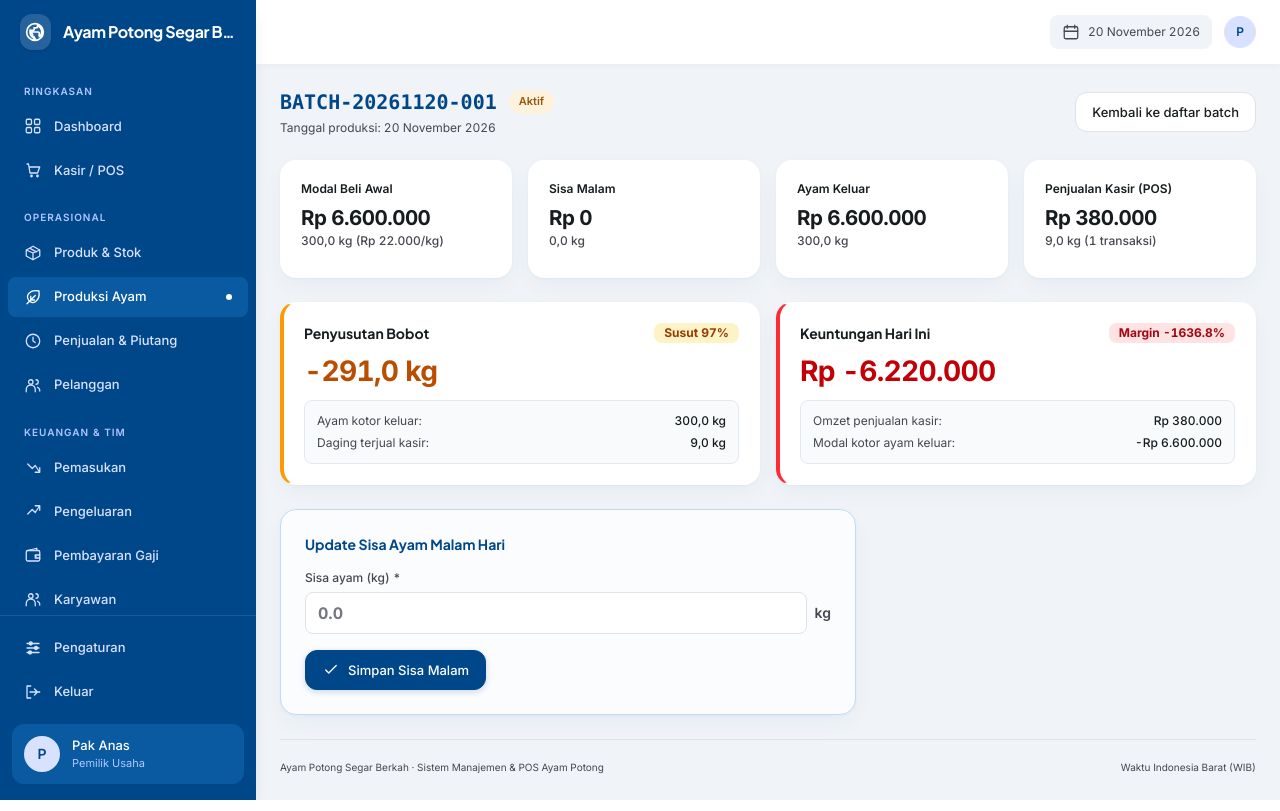
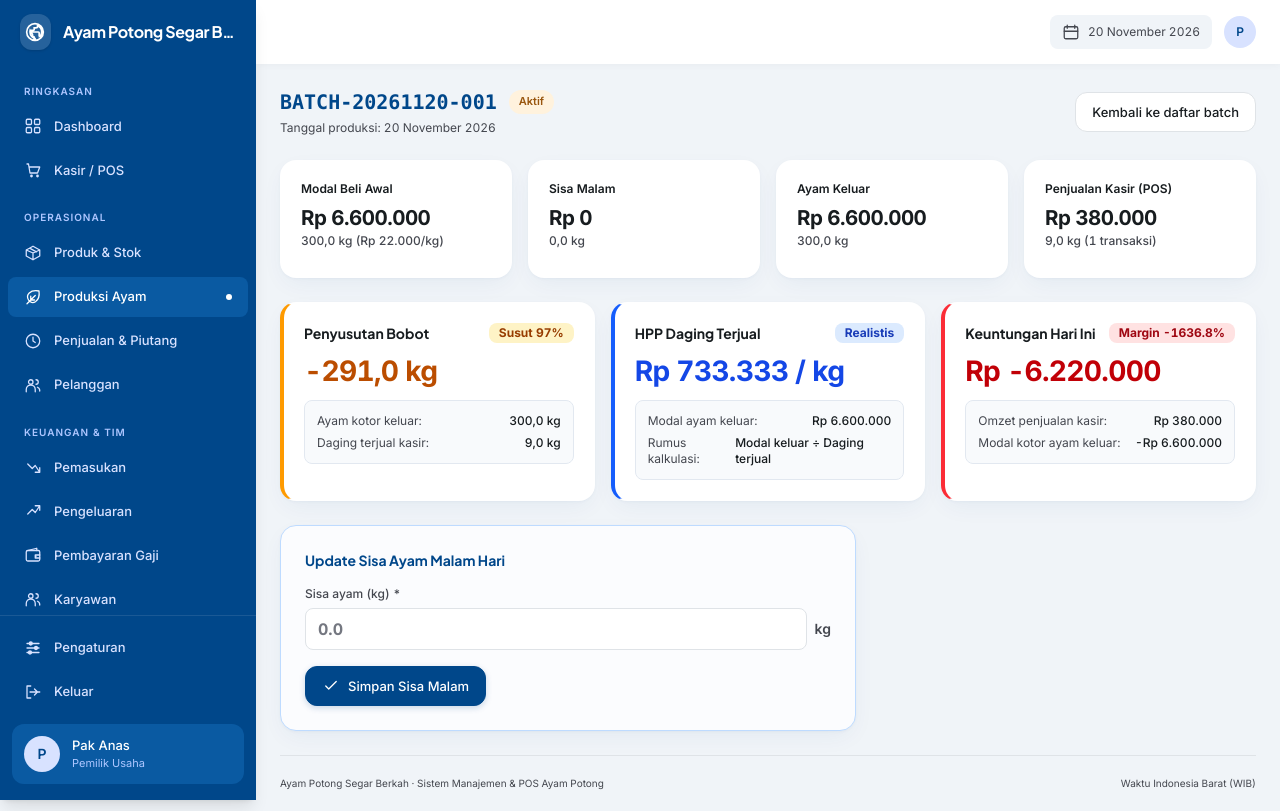
Before and after one commit to giestar-id/ayam-potong, a Laravel app: page /productions/1 in a window 1280 px wide. Run offline with Laravel 12, Linux system fonts and the light colour scheme; a user stored in the database is signed in; data comes from the database, SQL or seed files in the repository; data that the repository does not hold is empty; style sheets or scripts are compiled from the project's sources; some libraries are stand-ins or nearby versions.

Commit message:
feat: sinkronisasi hpp batch detail penyusutan dan restok produk tanpa hpp

```diff
--- a/app/Livewire/Products/Index.php
+++ b/app/Livewire/Products/Index.php
@@ -78,14 +78,12 @@ class Index extends Component
         ]);
 
         $product = Product::findOrFail($this->restockProductId);
-        $unitCost = $product->average_cost > 0 ? (float) $product->average_cost : 25000;
-        $totalCost = (float) $this->incomingCostTotal > 0 ? (float) $this->incomingCostTotal : round((float) $this->incomingQty * $unitCost);
 
         try {
             $productService->restock(
                 $product,
                 (float) $this->incomingQty,
-                $totalCost,
+                0.0,
                 $this->restockNotes ?: null
             );
 
--- a/app/Models/ProductionBatch.php
+++ b/app/Models/ProductionBatch.php
@@ -97,6 +97,9 @@ class ProductionBatch extends Model
         $shrinkageKg = max(0.0, round($usedWeightKg - $soldWeightKg, 2));
         $shrinkagePct = $usedWeightKg > 0 ? round(($shrinkageKg / $usedWeightKg) * 100, 2) : 0.0;
 
+        // HPP Daging Terjual: Modal kotor ayam keluar (setelah dikurangi sisa) dibagi total kg daging yang terjual di kasir
+        $hppPerKgSold = $soldWeightKg > 0 ? round($usedCost / $soldWeightKg, 2) : 0.0;
+
         // Keuntungan: omzet POS dikurangi modal kotor yang terpakai
         $profit = round($totalRevenue - $usedCost, 2);
         $profitMargin = $totalRevenue > 0 ? round(($profit / $totalRevenue) * 100, 1) : 0.0;
@@ -110,6 +113,7 @@ class ProductionBatch extends Model
             'remaining_cost' => $remainingCost,
             'shrinkage_kg' => $shrinkageKg,
             'shrinkage_pct' => $shrinkagePct,
+            'hpp_per_kg_sold' => $hppPerKgSold,
             'profit' => $profit,
             'profit_margin' => $profitMargin,
             'sales_count' => $sales->count(),
--- a/resources/views/livewire/productions/show.blade.php
+++ b/resources/views/livewire/productions/show.blade.php
@@ -64,8 +64,8 @@
         </div>
     </div>
 
-    <!-- 2 Highlight Cards: Susut Bobot & Keuntungan -->
-    <div class="mb-6 grid gap-4 lg:grid-cols-2">
+    <!-- 3 Highlight Cards: Susut Bobot, HPP Daging Terjual, & Keuntungan -->
+    <div class="mb-6 grid gap-4 lg:grid-cols-3">
         <!-- Highlight 1: Penyusutan Bobot -->
         <section class="panel p-5 border-l-4 border-l-amber-500 min-w-0 overflow-hidden">
             <div class="flex items-center justify-between gap-2">
@@ -89,7 +89,32 @@
             </div>
         </section>
 
-        <!-- Highlight 2: Keuntungan Hari Ini -->
+        <!-- Highlight 2: HPP Daging Terjual -->
+        <section class="panel p-5 border-l-4 border-l-blue-600 min-w-0 overflow-hidden">
+            <div class="flex items-center justify-between gap-2">
+                <h2 class="text-sm font-bold text-brand-textDark truncate">HPP Daging Terjual</h2>
+                <span class="rounded-lg bg-blue-100 px-2.5 py-0.5 text-xs font-bold text-blue-800 shrink-0">
+                    Realistis
+                </span>
+            </div>
+            <div class="my-3 flex items-baseline gap-2 min-w-0">
+                <span class="card-fit-value-lg font-bold text-blue-700" title="{{ $posSummary['hpp_per_kg_sold'] > 0 ? 'Rp ' . number_format($posSummary['hpp_per_kg_sold'], 0, ',', '.') . ' / kg' : '-' }}">
+                    {{ $posSummary['hpp_per_kg_sold'] > 0 ? 'Rp ' . number_format($posSummary['hpp_per_kg_sold'], 0, ',', '.') . ' / kg' : '-' }}
+                </span>
+            </div>
+            <div class="rounded-lg bg-[#f8fafc] p-3 text-xs space-y-1.5 border border-[#e2e8f0]">
+                <div class="flex justify-between">
+                    <span class="text-brand-textGray">Modal ayam keluar:</span>
+                    <span class="font-medium text-brand-textDark">Rp {{ number_format($posSummary['used_cost'], 0, ',', '.') }}</span>
+                </div>
+                <div class="flex justify-between">
+                    <span class="text-brand-textGray">Rumus kalkulasi:</span>
+                    <span class="font-medium text-brand-textDark">Modal keluar ÷ Daging terjual</span>
+                </div>
+            </div>
+        </section>
+
+        <!-- Highlight 3: Keuntungan Hari Ini -->
         <section class="panel p-5 border-l-4 {{ $posSummary['profit'] >= 0 ? 'border-l-emerald-500' : 'border-l-red-500' }} min-w-0 overflow-hidden">
             <div class="flex items-center justify-between gap-2">
                 <h2 class="text-sm font-bold text-brand-textDark truncate">Keuntungan Hari Ini</h2>
```
Also changed, not shown: app/Http/Controllers/Api/v1/ProductController.php (+3 -5 lines), app/Services/ProductService.php (+16 -15 lines), resources/views/livewire/products/index.blade.php (+5 -5 lines).
